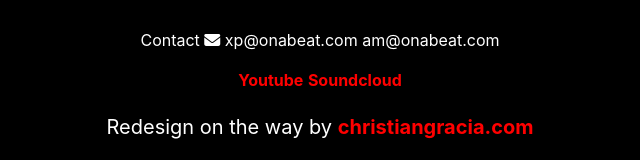
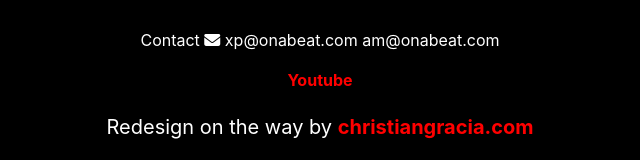
Before and after one commit to ChristianGracia/onabeat.com, a React (Create React App) app: page / in a window 1280 px wide. Shown: the part 258-418 px from the top of the page, without its empty margins (320-960 px from the left). Built offline with nearby package versions, Linux system fonts and the light colour scheme.

Commit message:
removed soundcloud link by request of owner

```diff
--- a/src/pages/home-page/home-page.component.jsx
+++ b/src/pages/home-page/home-page.component.jsx
@@ -11,7 +11,7 @@
         <p style={{ color: "white" }}>Contact <i class="fas fa-envelope"></i> xp@onabeat.com am@onabeat.com</p>
         <span>
             <a href="https://www.youtube.com/channel/UC2bzDGJGflVc9i4Yfx019Hg">Youtube</a>{"\t"}
-            <a href="https://soundcloud.com/amonabeat">Soundcloud</a></span>
+        </span>
         <p style={{ marginTop: 20, color: "white", fontSize: 20 }}>Redesign on the way by <a href="http://christiangracia.com">christiangracia.com</a></p>
         <p style={{ fontWeight: "bold", fontSize: 30, color: "white" }}>COMING SOON</p>
         <i style={{ fontSize: 40, color: "#0EFF00" }} className="fas fa-spinner fa-spin"></i>
```
